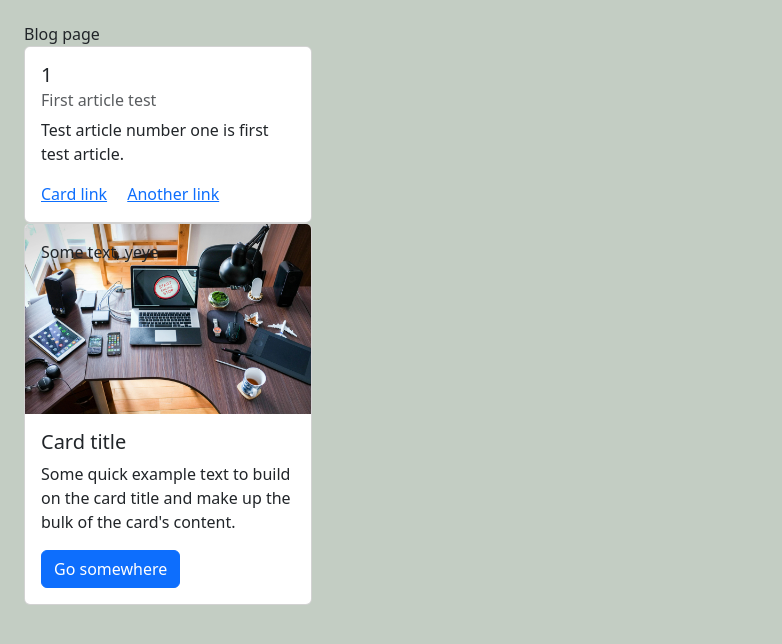
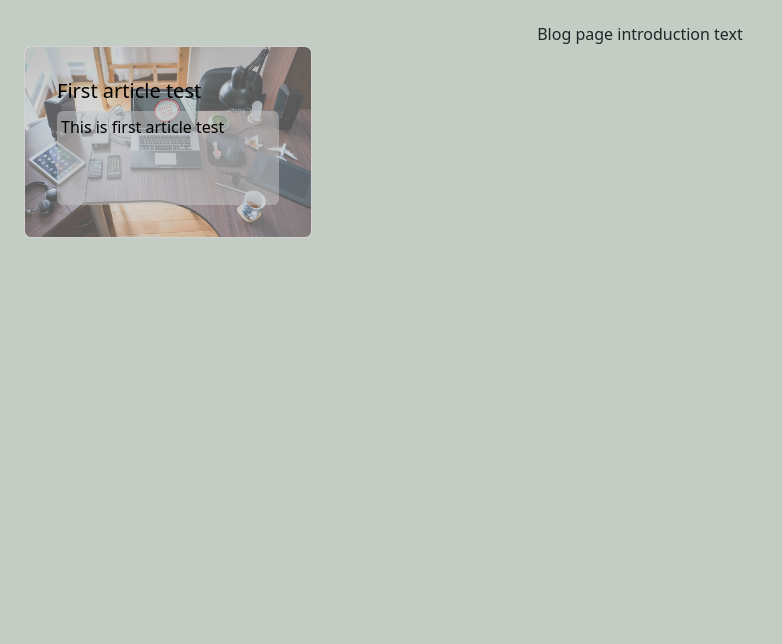
Before and after one commit to jbocciadev/portfolio-site, a Django app: page /blog/ in a window 1280 px wide. Shown: the part 74-718 px from the top of the page, without its empty margins (0-782 px from the left). Run offline with Django 5.2, Linux system fonts and the light colour scheme; data comes from the database, SQL or seed files in the repository; some libraries are stand-ins or nearby versions; some web fonts are replaced.

Commit message:
Implement formatting to blog card and clean up layout of blog page.

```diff
--- a/portfolio/blog/templates/blog/index.html
+++ b/portfolio/blog/templates/blog/index.html
@@ -9,10 +9,27 @@
 
 <div class="container-fluid mt-5 ">
 
-    Blog page
+    <div class="row">
+        <div class="col-8 offset-2 text-center">Blog page introduction text</div>
+    </div>
 
     {% for article in articles %}
-        <div class="card" style="width: 18rem;">
+
+
+        <div class="card rounded" style="width: 18rem;">
+            <a href="#">
+                <img src="{% static 'images/pexels-pixabay-356056.jpg' %}" class="card-img-top rounded" alt="...">
+                <div class="card-img-overlay">
+                    <div class="card-body h-100">
+                        <h5 class="card-title">{{article.title}}</h5>
+                        <p class="card-text rounded p-1 h-75">{{article.excerpt}}</p>
+                </div>
+                </div>
+            </a>
+        </div>
+
+
+        <!-- <div class="card" style="width: 18rem;">
             <div class="card-body">
                 <h5 class="card-title">{{article.id}}</h5>
                 <h6 class="card-subtitle mb-2 text-muted">{{article.title}}</h6>
@@ -21,21 +38,7 @@
                 <a href="#" class="card-link">Another link</a>
             </div>
         </div>
-
-        <div class="card" style="width: 18rem;">
-            <img src="{% static 'images/pexels-pixabay-356056.jpg' %}" class="card-img-top" alt="...">
-            <div class="card-img-overlay">
-                <p class="card-title">Some text, yeye</p>
-
-            </div>
-
-
-            <div class="card-body">
-                <h5 class="card-title">Card title</h5>
-                <p class="card-text">Some quick example text to build on the card title and make up the bulk of the card's content.</p>
-                <a href="#" class="btn btn-primary">Go somewhere</a>
-            </div>
-        </div>
+         -->
 
     {% empty %}
     No articles found
--- a/portfolio/static/css/base.css
+++ b/portfolio/static/css/base.css
@@ -54,3 +54,16 @@ body {
     /* color: var(--fa-secondary-color); */
     text-shadow: 5px 5px 15px var(--fa-primary-color), -5px -5px 15px var(--fa-primary-color);
 }
+
+
+.card *{
+    text-decoration: none;
+    color: #000;
+
+}
+.card-text {
+    background-color: rgba(200, 200, 200, 0.5);
+}
+.card-img-overlay {
+    background-color: rgba(175, 175, 175, 0.5);
+}
--- a/portfolio/templates/base.html
+++ b/portfolio/templates/base.html
@@ -78,7 +78,7 @@
       </div>
     </div>
 
-    <div class="container-fluid">
+    <div class="container-fluid mt-5">
     {% block content %}
     {% endblock %}
     </div>
```
